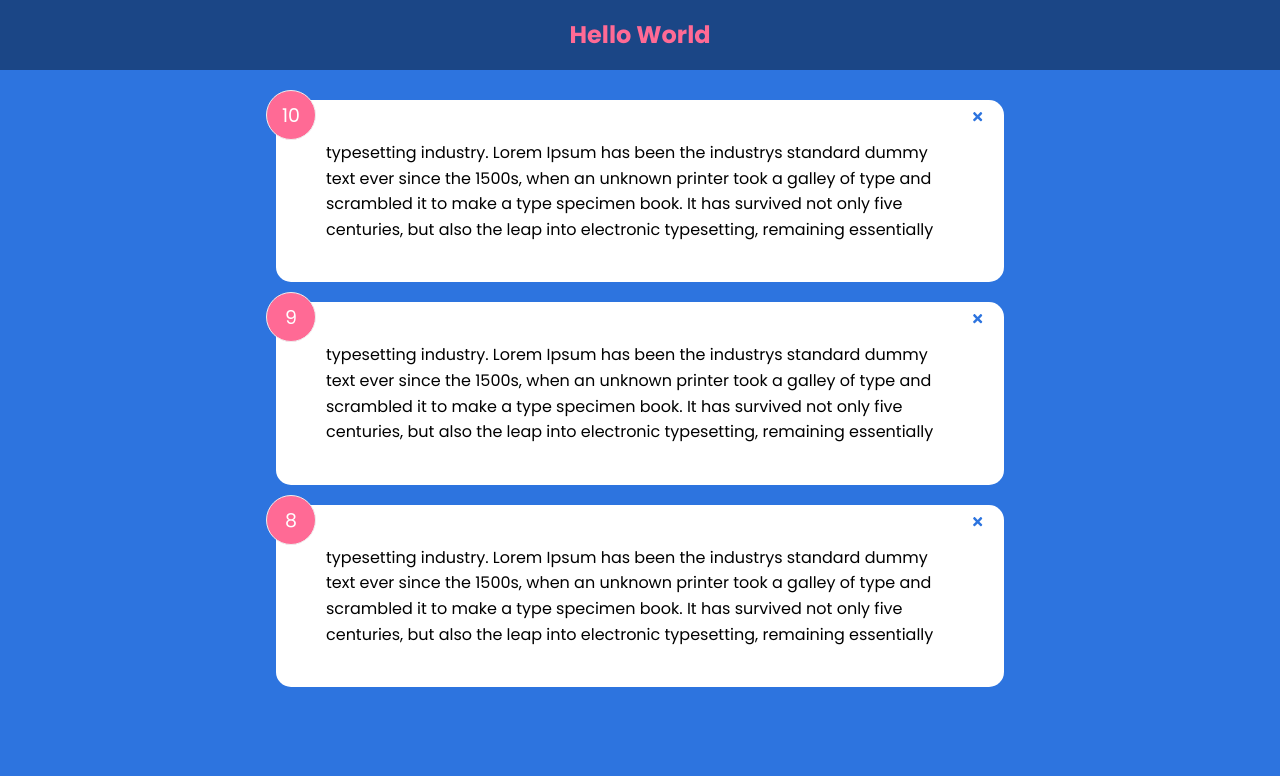
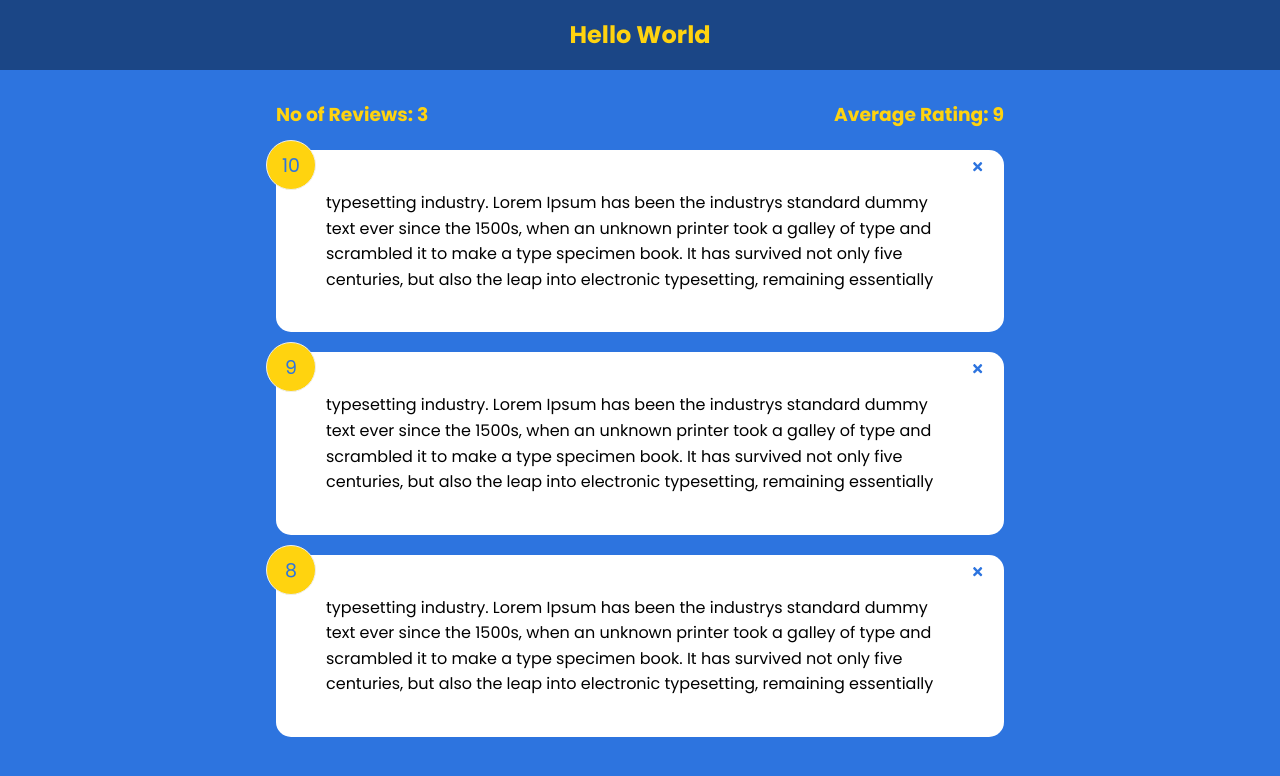
Before and after one commit to grreenkk/review-app-reactApp-, a React (Create React App) app: page / in a window 1280 px wide. Shown: the top 776 px of the page. Built offline with nearby package versions, Linux system fonts and the light colour scheme.

Commit message:
Added ReviewStat component for getting number of reviews and average rating

```diff
--- a/src/App.js
+++ b/src/App.js
@@ -2,19 +2,20 @@ import { useState } from 'react'
 import Header from './components/Header'
 import ReviewData from './data/ReviewData'
 import ReviewList from './components/ReviewList'
+import ReviewStats from './components/ReviewStats'
 
 
 
 const App = () => {
-    const [reviewTexts, setReviewTexts] = useState(ReviewData)
+    const [reviews, setReviews] = useState(ReviewData)
 
     const deleteItem = (id) => {
         if(window.confirm('Are you sure you want to delete?')){
-            const curReviews = reviewTexts.filter((texts)=>{
+            const curReviews = reviews.filter((texts)=>{
                 return texts.id != id
             })
 
-            setReviewTexts(curReviews)
+            setReviews(curReviews)
         }
     }
 
@@ -22,7 +23,8 @@ const App = () => {
         <>
             <Header text = 'Hello World'/>
             <div className="container">
-                <ReviewList reviews={reviewTexts} onDeleteItem={deleteItem}/>
+                <ReviewStats reviews={reviews} />
+                <ReviewList reviews={reviews} onDeleteItem={deleteItem}/>
             </div>
         </>
     )
--- a/src/components/Header.jsx
+++ b/src/components/Header.jsx
@@ -28,7 +28,7 @@ Header.propTypes = {
 Header.defaultProps = {
     text: "Hello Africa",
     bgColor: 'rgba(0,0,0,0.4)',
-    textColor: '#ff6a95'
+    textColor: '#ffd30f'
 }
 
 export default Header
--- /dev/null
+++ b/src/components/ReviewStats.jsx
@@ -0,0 +1,18 @@
+const ReviewStats = ({reviews}) => {
+    const totalReviews = reviews.length
+
+    let averageRating = reviews.reduce((acc, cur)=>{
+        return acc + cur.rating
+    }, 0) / totalReviews
+
+    averageRating = averageRating.toFixed(1).replace(/[.,]0$/, '')//To remove 0 when its a whole number
+
+    return (
+        <div className='review-statistics'>
+            <h3>No of Reviews:  {totalReviews}</h3>
+            <h3>Average Rating: {isNaN(averageRating)? 0 : averageRating}</h3>
+        </div>
+    )
+}
+
+export default ReviewStats
--- a/src/index.css
+++ b/src/index.css
@@ -87,8 +87,8 @@ header {
 
 .rating li:hover,
 .num-section {
-  background: #ff6a95;
-  color: #fff;
+  background: #ffd30f;
+  color: #2d74df;
 }
 
 [type='radio'] {
@@ -118,8 +118,8 @@ input:focus {
   outline: none;
 }
 
-.feedback-stats {
-  color: #fff;
+.review-statistics {
+  color: #ffd30f;
   display: flex;
   justify-content: space-between;
   align-items: center;
```
